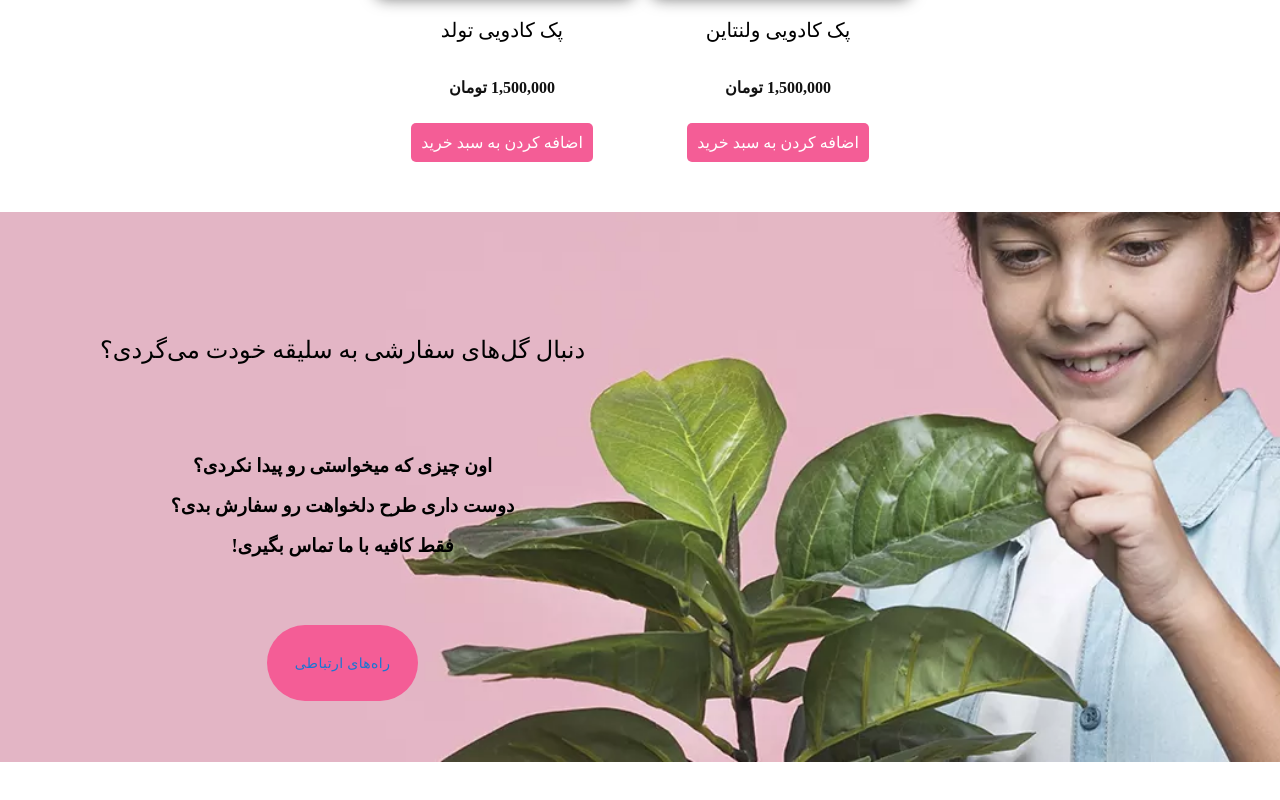
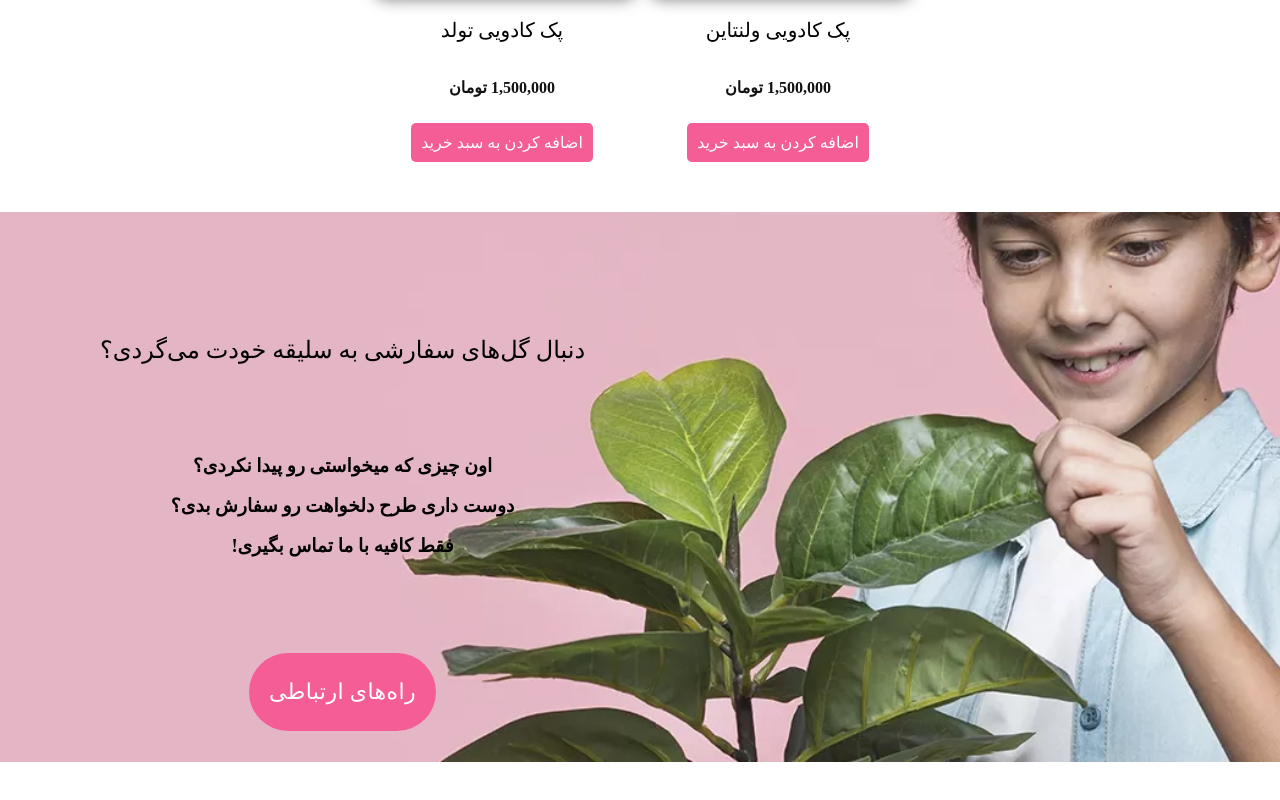
Before and after one commit to ApA-gpj/Hirsa-Flowershop, a React (Vite) app: page / in a window 1280 px wide. Shown: the part 3009-3809 px from the top of the page. Built offline with nearby package versions, Linux system fonts and the light colour scheme.

Commit message:
Customize Call Button Styles Fixed Now

```diff
--- a/src/components/customize/Customize.jsx
+++ b/src/components/customize/Customize.jsx
@@ -1,4 +1,4 @@
-import React, { useState } from "react";
+import React from "react";
 import styles from "./Customize.module.css";
 import BasicModal from "../modal/BasicModal";
 import { FaInstagram } from "react-icons/fa";
@@ -6,11 +6,6 @@ import { LuMailPlus } from "react-icons/lu";
 import { MdAddCall } from "react-icons/md";
 
 const Customize = () => {
-  const [showModal, setShowModal] = useState(false);
-
-  const showContactModal = () => {
-    setShowModal(true);
-  };
   return (
     <div className={styles.customizeContainer}>
       <div className={styles.cutomizeContentContainer}>
@@ -27,10 +22,6 @@ const Customize = () => {
           </h3>
         </div>
         <div className={styles.customizeCall}>
-          <button
-            className={styles.customizeCallBtn}
-            onClick={showContactModal}
-          >
           <BasicModal
             modalOpenerText={"راه‌های ارتباطی"}
             modalHeadText={"لطفا یکی از گزینه‌های زیر را انتخاب کنید ⬇ "}
@@ -41,18 +32,17 @@ const Customize = () => {
                   rel="noreferrer noopener"
                   target="_blank"
                 >
-                    <FaInstagram className={styles.callicon}/>
+                  <FaInstagram className={styles.callicon} />
                 </a>
                 <a href="mailto:HirsaFlowershop@gmail.com">
-                    <LuMailPlus className={styles.callicon}/>
+                  <LuMailPlus className={styles.callicon} />
                 </a>
                 <a href="tel:+989302209897">
-                    <MdAddCall className={styles.callicon}/>
+                  <MdAddCall className={styles.callicon} />
                 </a>
               </div>
             }
           />
-          </button>
         </div>
       </div>
     </div>
--- a/src/components/customize/Customize.module.css
+++ b/src/components/customize/Customize.module.css
@@ -28,22 +28,7 @@
 .customizeBodyText {
   line-height: 40px;
 }
-.customizeCallBtn {
-  background-color: #f45d96;
-  border-radius: 50px;
-  font-size: 22px;
-  border: none;
-  outline: none;
-  padding: 20px;
-  color: white;
-  font-weight: 500;
-  cursor: pointer;
-  transition: 0.5s;
-}
-.customizeCallBtn:hover {
-  background-color: #fc2879;
-}
-.iconsContainer{
+.iconsContainer {
   display: flex;
   flex-wrap: wrap;
   flex-direction: row;
--- a/src/components/modal/BasicModal.jsx
+++ b/src/components/modal/BasicModal.jsx
@@ -1,9 +1,9 @@
-import * as React from "react";
+import { useState } from "react";
 import Box from "@mui/material/Box";
 import Button from "@mui/material/Button";
 import Typography from "@mui/material/Typography";
 import Modal from "@mui/material/Modal";
-import styles from './BasicModal.module.css'
+import styles from "./BasicModal.module.css";
 
 const style = {
   position: "absolute",
@@ -22,13 +22,15 @@ export default function BasicModal({
   modalHeadText,
   modalBodyText,
 }) {
-  const [open, setOpen] = React.useState(false);
+  const [open, setOpen] = useState(false);
   const handleOpen = () => setOpen(true);
   const handleClose = () => setOpen(false);
 
   return (
     <div>
-      <Button className={styles.modalOpenerText} onClick={handleOpen}>{modalOpenerText}</Button>
+      <Button onClick={handleOpen}>
+        <p className={styles.modalOpenerText}>{modalOpenerText}</p>
+      </Button>
       <Modal
         open={open}
         onClose={handleClose}
--- a/src/components/modal/BasicModal.module.css
+++ b/src/components/modal/BasicModal.module.css
@@ -1,4 +1,15 @@
 .modalOpenerText {
+  background-color: #f45d96;
+  border-radius: 50px;
   font-size: 22px;
+  border: none;
+  outline: none;
+  padding: 20px;
   color: white;
+  font-weight: 500;
+  cursor: pointer;
+  transition: 0.5s;
 }
+.modalOpenerText:hover {
+  background-color: #fc2879;
+}
```
Lines whose indentation alone changed are shown as unchanged.
